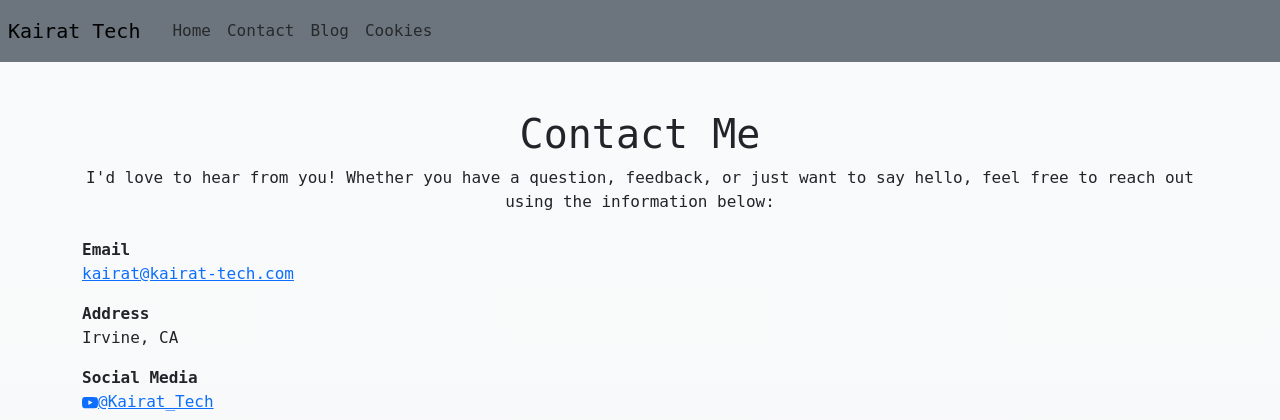
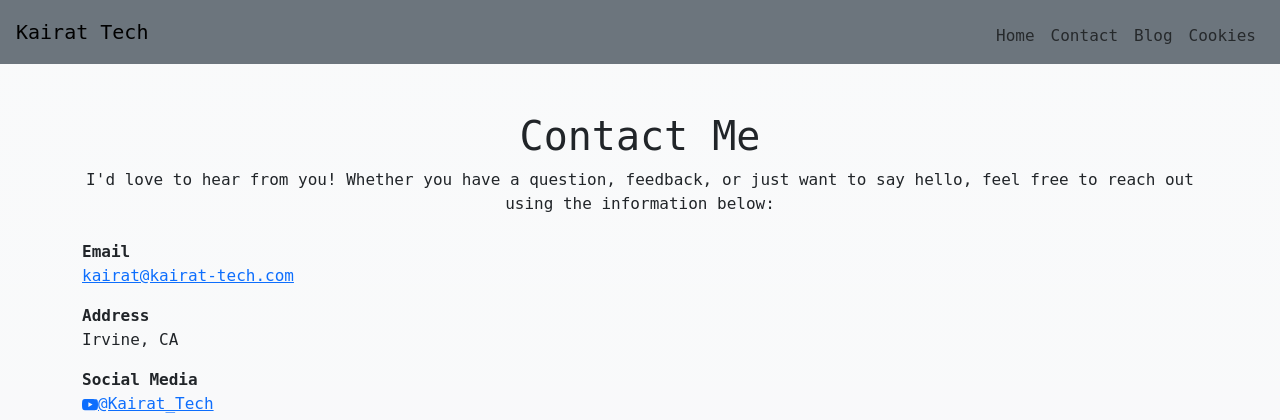
Before and after one commit to kairat-beep/MyAwesomeBlog, a Django app: page /contact/ in a window 1280 px wide. Shown: the top 420 px of the page. Run offline with Django 5.2, Linux system fonts and the light colour scheme.

Commit message:
Mobile navigation bar resize

```diff
--- a/django_project/templates/base.html
+++ b/django_project/templates/base.html
@@ -10,18 +10,25 @@
 </head>
 <body class='pb-5 mb-3 bg-gradient bg-light'>
     <!-- Navigation -->
-    <nav class="pl-2 navbar navbar-expand-lg  bg-secondary text-dark">
-        <a class="p-2 navbar-brand" href="/">Kairat Tech</a>
-        <button class="navbar-toggler" type="button" data-toggle="collapse" data-target="#navbarNav" aria-controls="navbarNav" aria-expanded="false" aria-label="Toggle navigation">
-            <span class="navbar-toggler-icon"></span>
+    <nav class="navbar navbar-expand-lg  bg-secondary text-dark">
+        <div class="container-fluid px-3">
+            <a class="navbar-brand" href="/">Kairat Tech</a>
+            <button class="navbar-toggler ms-auto" type="button"
+                        data-bs-toggle="collapse"
+                        data-bs-target="#navbarNav"
+                        aria-controls="navbarNav"
+                        aria-expanded="false"
+                        aria-label="Toggle navigation">
+                <span class="navbar-toggler-icon "></span>
             </button>
-        <div class="collapse navbar-collapse" id="navbarNav">
-            <ul class="navbar-nav ml-auto">
+            <div class="collapse navbar-collapse  flex-column align-items-end mt-2" id="navbarNav">
+                <ul class="navbar-nav text-end">
                     <li class="nav-item"><a class="nav-link" href="/">Home</a></li>
                     <li class="nav-item"><a class="nav-link" href="/contact">Contact</a></li>
                     <li class="nav-item"><a class="nav-link" href="/blog">Blog</a></li>
                     <li class="nav-item"><a class="nav-link" href="/cookies">Cookies</a></li>
                 </ul>
+            </div>
         </div>
     </nav>
    <main class="mb-4">
@@ -33,8 +40,6 @@
             <p>&copy; 2025 KairatTech. No Rights Reserved!</p>
         </div>
     </footer>
-    <script src="https://cdn.jsdelivr.net/npm/@popperjs/core@2.11.8/dist/umd/popper.min.js" integrity="sha384-I7E8VVD/ismYTF4hNIPjVp/Zjvgyol6VFvRkX/vR+Vc4jQkC+hVqc2pM8ODewa9r" crossorigin="anonymous"></script>
-    <script src="https://cdn.jsdelivr.net/npm/bootstrap@5.3.3/dist/js/bootstrap.min.js" integrity="sha384-0pUGZvbkm6XF6gxjEnlmuGrJXVbNuzT9qBBavbLwCsOGabYfZo0T0to5eqruptLy" crossorigin="anonymous"></script>
     <script src="https://cdn.jsdelivr.net/npm/bootstrap@5.3.3/dist/js/bootstrap.bundle.min.js" integrity="sha384-YvpcrYf0tY3lHB60NNkmXc5s9fDVZLESaAA55NDzOxhy9GkcIdslK1eN7N6jIeHz" crossorigin="anonymous"></script>
     <script src="https://code.jquery.com/jquery-3.7.1.js"></script>
     <link rel="stylesheet" href="{% static 'blog.css'%}"/>
```
Lines whose indentation alone changed are shown as unchanged.
